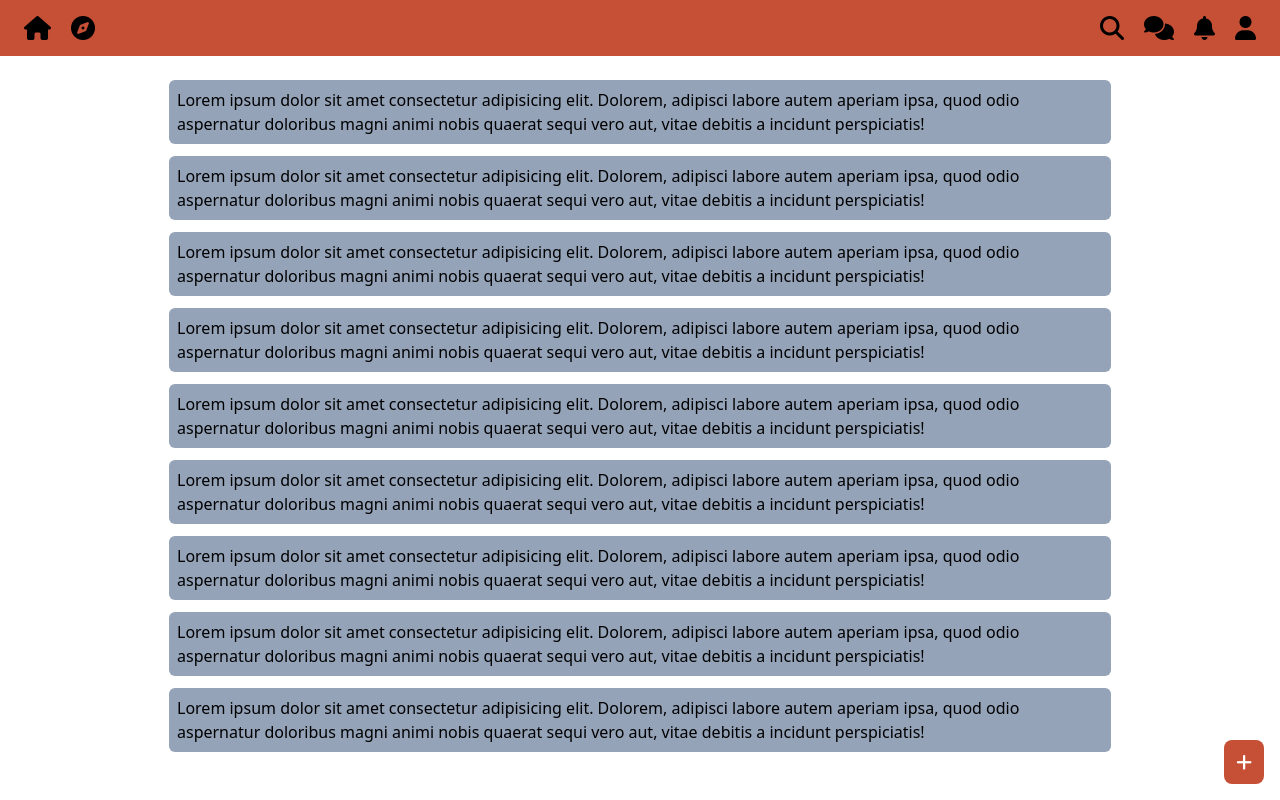
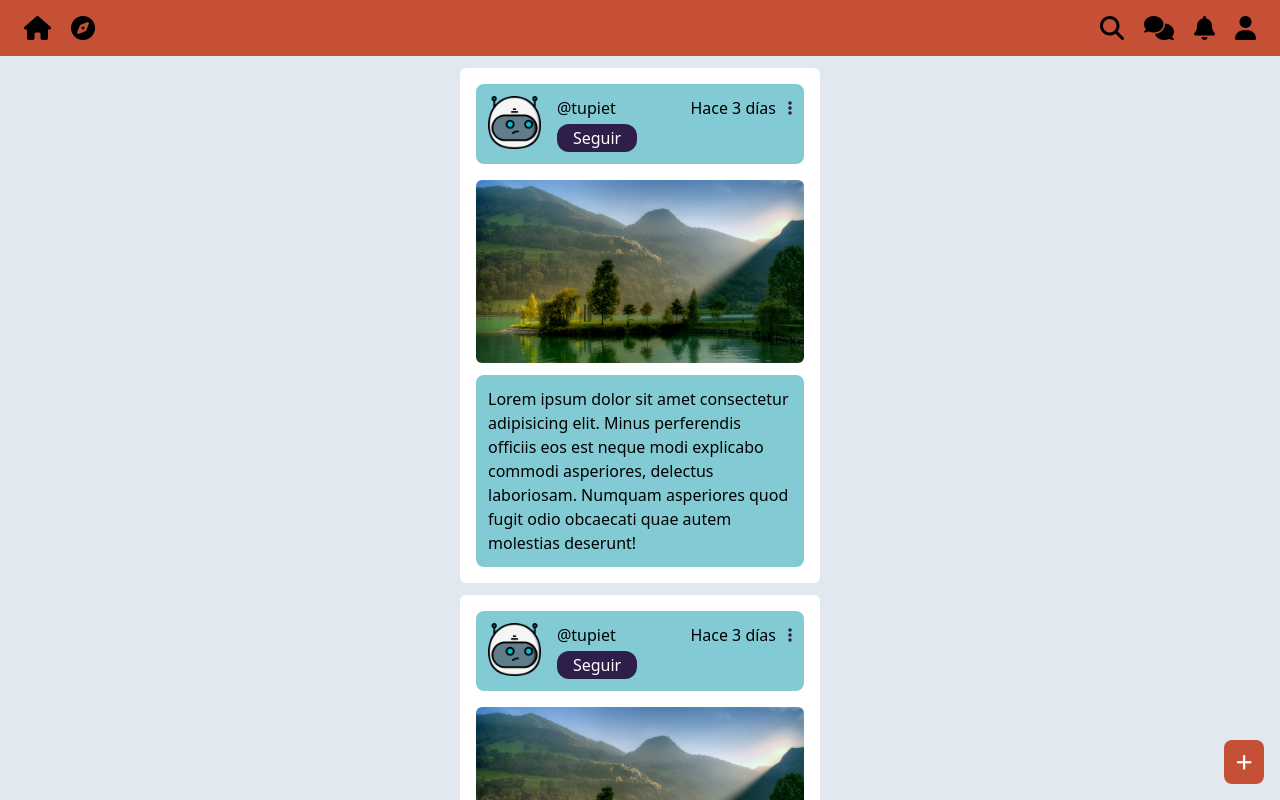
Before and after one commit to Tupiet-Classe/M12-base, a plain HTML site: page index.html in a window 1280 px wide. Drawn offline with nearby package versions, Linux system fonts and the light colour scheme.

Commit message:
Post finalitzat + demo a index.html

```diff
--- a/index.html
+++ b/index.html
@@ -37,7 +37,7 @@
         }
     </style>
 </head>
-<body class="flex flex-col h-screen max-h-screen">
+<body class="flex flex-col h-screen max-h-screen bg-slate-200">
     <header class="flex justify-between sm:hidden mt-3 mx-3">
         <button class="bg-red rounded-full w-12"><i class="fa fa-user p-2 text-2xl"></i></button>
         <button class="bg-red rounded-full w-12"><i class="fa fa-comments p-2 text-2xl"></i></button>
@@ -58,37 +58,93 @@
     </header>
 
     <main class="h-full p-3 flex flex-col items-center gap-3 overflow-scroll">
-        <div class="posts sm:w-3/4 flex flex-col gap-3 overflow-scroll">
-            <div class="post">
-                <header></header>
+
+        <div class="posts sm:w-96 flex flex-col items-center gap-3 overflow-scrol">
+            <div class="post flex flex-col gap-y-3 items-center bg-white rounded-md p-4" style="width: 360px;">
+                <div class="info bg-cyan w-full mx-5 p-3 rounded-lg flex flex-row gap-y-3">
+                    <div class="user-image w-16">
+                        <img src="demo_img/bot.png" alt="logo">
                     </div>
-            <div class="post bg-slate-400 rounded-md p-2">
-                Lorem ipsum dolor sit amet consectetur adipisicing elit. Dolorem, adipisci labore autem aperiam ipsa, quod odio aspernatur doloribus magni animi nobis quaerat sequi vero aut, vitae debitis a incidunt perspiciatis!
+                    <div class="other-content w-full flex justify-between">
+                        <div class="user-info flex flex-col h-full justify-around ml-4 gap-y-1">
+                            <span class="username">@tupiet</span>
+                            <button class="btn-follow bg-purple rounded-xl py-0.5 px-4 text-white">Seguir</button>
                         </div>
-            <div class="post bg-slate-400 rounded-md p-2">
-                Lorem ipsum dolor sit amet consectetur adipisicing elit. Dolorem, adipisci labore autem aperiam ipsa, quod odio aspernatur doloribus magni animi nobis quaerat sequi vero aut, vitae debitis a incidunt perspiciatis!
+
+                        <div class="extra-info flex gap-x-3 items-baseline">
+                            <span class="time">Hace 3 días</span>
+                            <i class="fa-solid fa-ellipsis-vertical text-purple"></i>
                         </div>
-            <div class="post bg-slate-400 rounded-md p-2">
-                Lorem ipsum dolor sit amet consectetur adipisicing elit. Dolorem, adipisci labore autem aperiam ipsa, quod odio aspernatur doloribus magni animi nobis quaerat sequi vero aut, vitae debitis a incidunt perspiciatis!
                     </div>
-            <div class="post bg-slate-400 rounded-md p-2">
-                Lorem ipsum dolor sit amet consectetur adipisicing elit. Dolorem, adipisci labore autem aperiam ipsa, quod odio aspernatur doloribus magni animi nobis quaerat sequi vero aut, vitae debitis a incidunt perspiciatis!
                 </div>
-            <div class="post bg-slate-400 rounded-md p-2">
-                Lorem ipsum dolor sit amet consectetur adipisicing elit. Dolorem, adipisci labore autem aperiam ipsa, quod odio aspernatur doloribus magni animi nobis quaerat sequi vero aut, vitae debitis a incidunt perspiciatis!
+
+                <div class="images w-full mx-5 mt-1">
+                    <div class="image w-full">
+                        <img src="demo_img/landscape.jpg" alt="image" class="rounded-md">
                     </div>
-            <div class="post bg-slate-400 rounded-md p-2">
-                Lorem ipsum dolor sit amet consectetur adipisicing elit. Dolorem, adipisci labore autem aperiam ipsa, quod odio aspernatur doloribus magni animi nobis quaerat sequi vero aut, vitae debitis a incidunt perspiciatis!
                 </div>
-            <div class="post bg-slate-400 rounded-md p-2">
-                Lorem ipsum dolor sit amet consectetur adipisicing elit. Dolorem, adipisci labore autem aperiam ipsa, quod odio aspernatur doloribus magni animi nobis quaerat sequi vero aut, vitae debitis a incidunt perspiciatis!
+
+                <div class="content bg-cyan w-full mx-5 p-3 rounded-lg flex flex-row">
+                    <p>Lorem ipsum dolor sit amet consectetur adipisicing elit. Minus perferendis officiis eos est neque modi explicabo commodi asperiores, delectus laboriosam. Numquam asperiores quod fugit odio obcaecati quae autem molestias deserunt!</p>
                 </div>
-            <div class="post bg-slate-400 rounded-md p-2">
-                Lorem ipsum dolor sit amet consectetur adipisicing elit. Dolorem, adipisci labore autem aperiam ipsa, quod odio aspernatur doloribus magni animi nobis quaerat sequi vero aut, vitae debitis a incidunt perspiciatis!
             </div>
-            <div class="post bg-slate-400 rounded-md p-2">
-                Lorem ipsum dolor sit amet consectetur adipisicing elit. Dolorem, adipisci labore autem aperiam ipsa, quod odio aspernatur doloribus magni animi nobis quaerat sequi vero aut, vitae debitis a incidunt perspiciatis!
+            <div class="post flex flex-col gap-y-3 items-center bg-white rounded-md p-4" style="width: 360px;">
+                <div class="info bg-cyan w-full mx-5 p-3 rounded-lg flex flex-row gap-y-3">
+                    <div class="user-image w-16">
+                        <img src="demo_img/bot.png" alt="logo">
                     </div>
+                    <div class="other-content w-full flex justify-between">
+                        <div class="user-info flex flex-col h-full justify-around ml-4 gap-y-1">
+                            <span class="username">@tupiet</span>
+                            <button class="btn-follow bg-purple rounded-xl py-0.5 px-4 text-white">Seguir</button>
+                        </div>
+
+                        <div class="extra-info flex gap-x-3 items-baseline">
+                            <span class="time">Hace 3 días</span>
+                            <i class="fa-solid fa-ellipsis-vertical text-purple"></i>
+                        </div>
+                    </div>
+                </div>
+
+                <div class="images w-full mx-5 mt-1">
+                    <div class="image w-full">
+                        <img src="demo_img/landscape.jpg" alt="image" class="rounded-md">
+                    </div>
+                </div>
+
+                <div class="content bg-cyan w-full mx-5 p-3 rounded-lg flex flex-row">
+                    <p>Lorem ipsum dolor sit amet consectetur adipisicing elit. Minus perferendis officiis eos est neque modi explicabo commodi asperiores, delectus laboriosam. Numquam asperiores quod fugit odio obcaecati quae autem molestias deserunt!</p>
+                </div>
+            </div>
+            <div class="post flex flex-col gap-y-3 items-center bg-white rounded-md p-4" style="width: 360px;">
+                <div class="info bg-cyan w-full mx-5 p-3 rounded-lg flex flex-row gap-y-3">
+                    <div class="user-image w-16">
+                        <img src="demo_img/bot.png" alt="logo">
+                    </div>
+                    <div class="other-content w-full flex justify-between">
+                        <div class="user-info flex flex-col h-full justify-around ml-4 gap-y-1">
+                            <span class="username">@tupiet</span>
+                            <button class="btn-follow bg-purple rounded-xl py-0.5 px-4 text-white">Seguir</button>
+                        </div>
+
+                        <div class="extra-info flex gap-x-3 items-baseline">
+                            <span class="time">Hace 3 días</span>
+                            <i class="fa-solid fa-ellipsis-vertical text-purple"></i>
+                        </div>
+                    </div>
+                </div>
+
+                <div class="images w-full mx-5 mt-1">
+                    <div class="image w-full">
+                        <img src="demo_img/landscape.jpg" alt="image" class="rounded-md">
+                    </div>
+                </div>
+
+                <div class="content bg-cyan w-full mx-5 p-3 rounded-lg flex flex-row">
+                    <p>Lorem ipsum dolor sit amet consectetur adipisicing elit. Minus perferendis officiis eos est neque modi explicabo commodi asperiores, delectus laboriosam. Numquam asperiores quod fugit odio obcaecati quae autem molestias deserunt!</p>
+                </div>
+            </div>
+
         </div>
     </main>
 
```
Also changed, not shown: post.html (+28 -7 lines), demo_img/landscape.jpg (added). Lines whose indentation alone changed are shown as unchanged.
